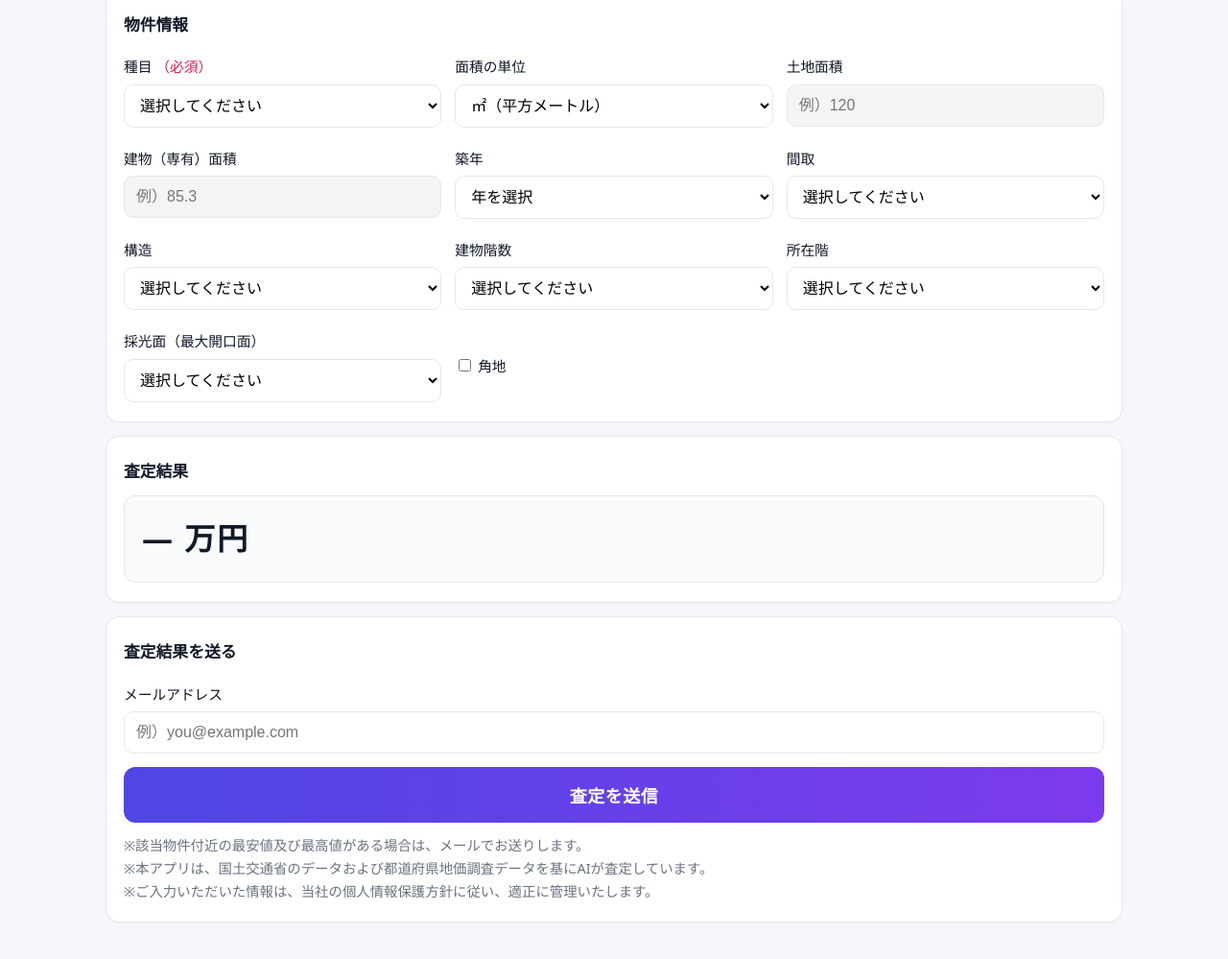
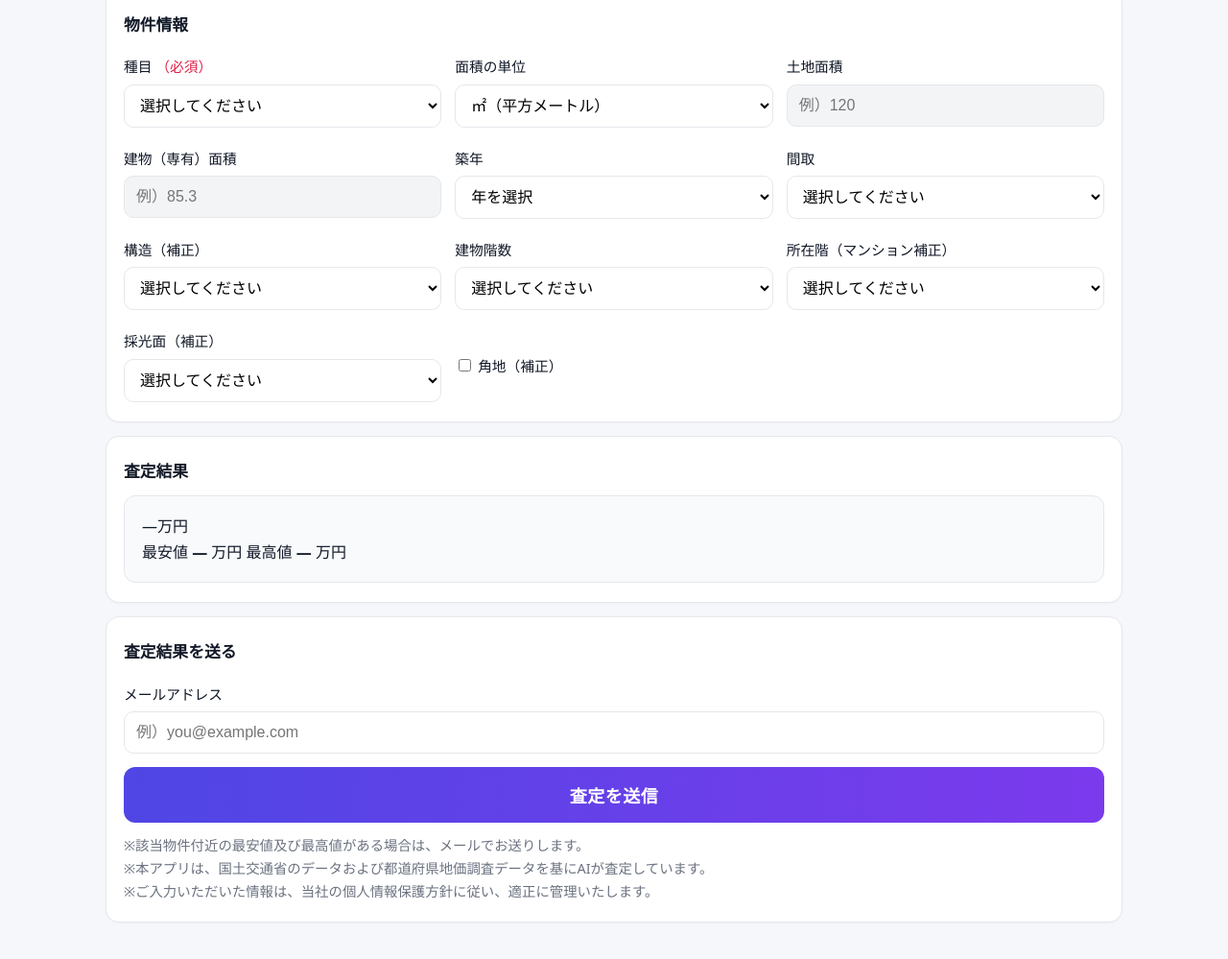
Before and after one commit to irohatec/satei-ai-app, a website: page public/app/index.html in a window 1280 px wide. Shown: the part 734-1733 px from the top of the page at 96% size. Drawn offline with Linux system fonts and the light colour scheme.

Commit message:
Update index.html

```diff
--- a/public/app/index.html
+++ b/public/app/index.html
@@ -123,7 +123,7 @@
             </select>
           </div>
           <div>
-            <label>構造</label>
+            <label>構造（補正）</label>
             <select id="structure">
               <option value="">選択してください</option>
               <option>木造</option><option>ブロック</option><option>鉄骨</option>
@@ -135,11 +135,11 @@
             <select id="totalFloors"></select>
           </div>
           <div>
-            <label>所在階</label>
+            <label>所在階（マンション補正）</label>
             <select id="floor"></select>
           </div>
           <div>
-            <label>採光面（最大開口面）</label>
+            <label>採光面（補正）</label>
             <select id="aspect">
               <option value="">選択してください</option>
               <option>北</option><option>北東</option><option>東</option><option>南東</option>
@@ -147,18 +147,24 @@
             </select>
           </div>
           <div class="checkbox">
-            <label><input type="checkbox" id="isCorner" /> 角地</label>
+            <label><input type="checkbox" id="isCorner" /> 角地（補正）</label>
           </div>
         </div>
       </section>
 
-      <!-- 査定結果 -->
+      <!-- 査定結果（即時反映） -->
       <section id="resultCard" class="card">
         <h2>査定結果</h2>
-        <div class="result-box"><span id="resultPrice">— 万円</span></div>
+        <div class="result-box">
+          <div class="result-main"><span id="resultMid">—</span><span class="unit">万円</span></div>
+          <div class="result-range">
+            <span class="min">最安値 <b id="resultMin">—</b> 万円</span>
+            <span class="max">最高値 <b id="resultMax">—</b> 万円</span>
+          </div>
+        </div>
       </section>
 
-      <!-- 送信 -->
+      <!-- メール送信（レンジ＋近隣事例を送付） -->
       <section class="card">
         <h2>査定結果を送る</h2>
         <div class="grid1">
```
